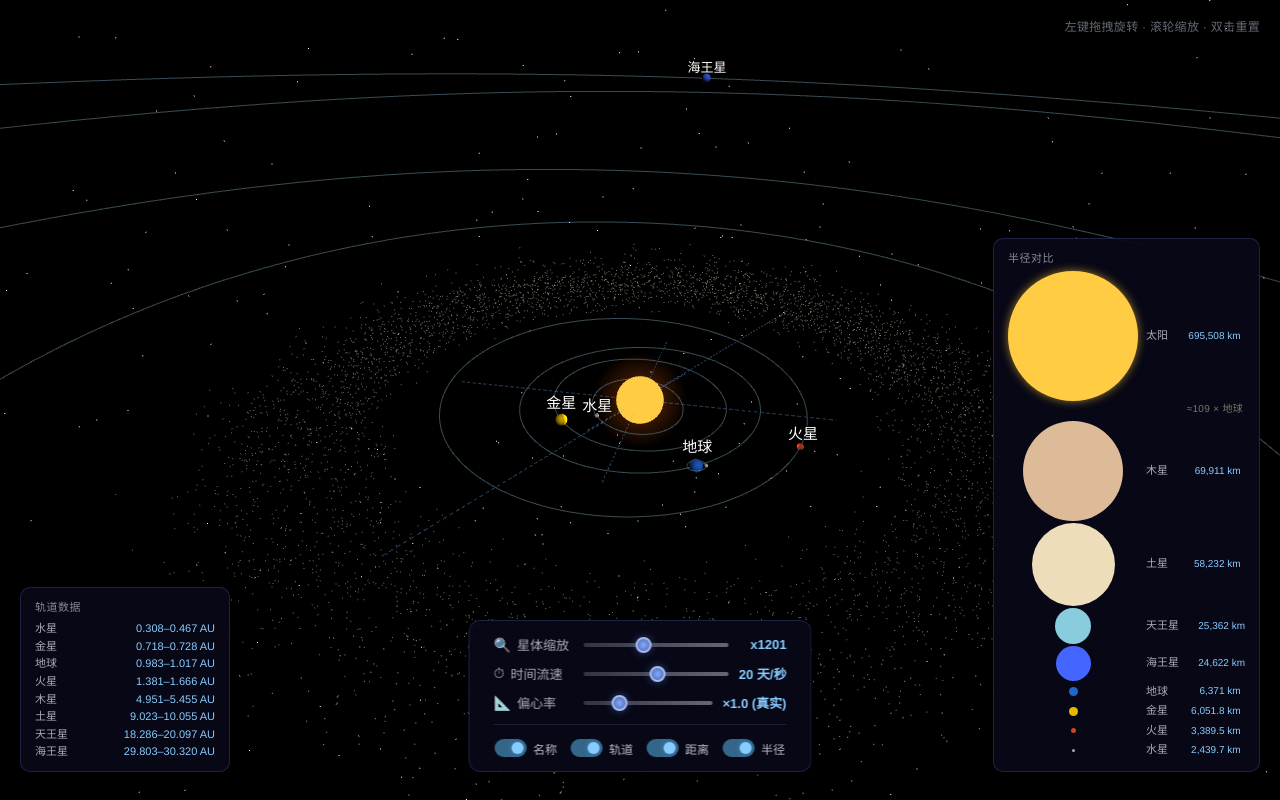
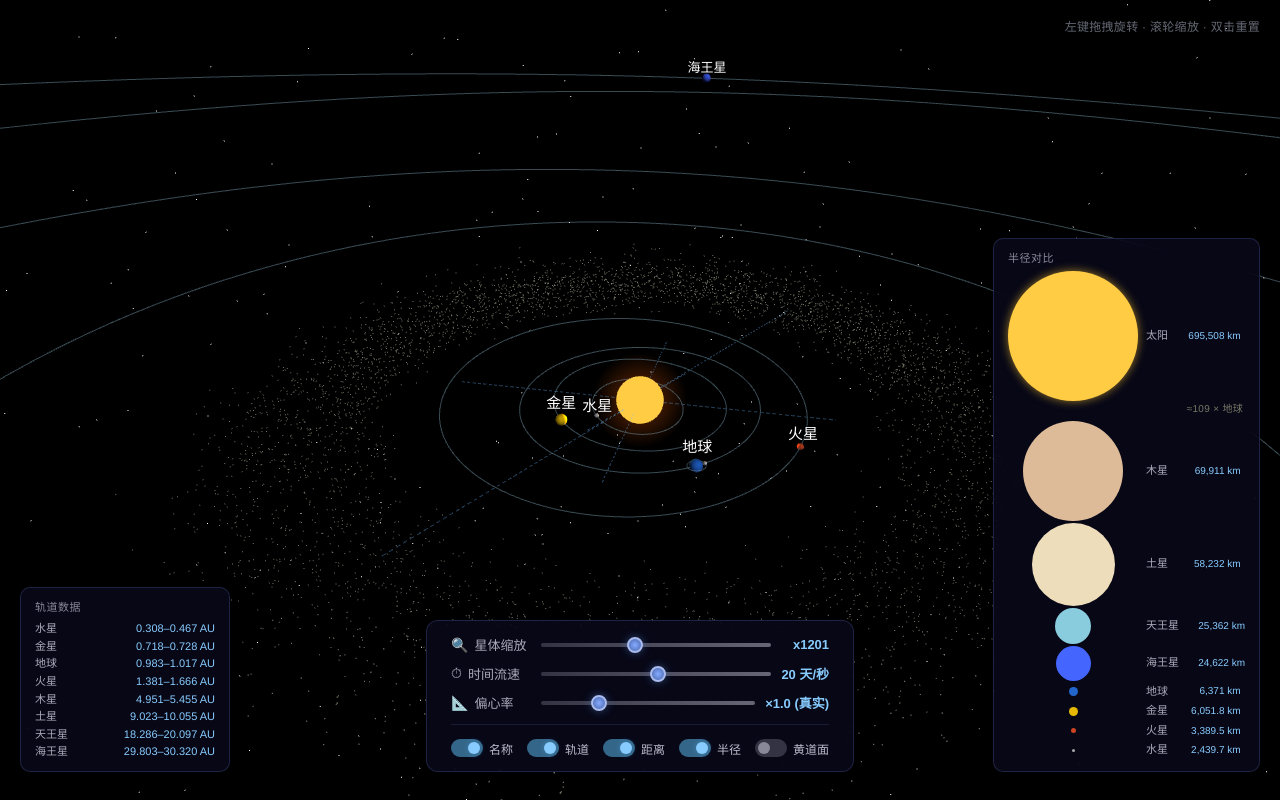
Before and after one commit to q-jade/solar-system, a website built with webpack: page src/index.html in a window 1280 px wide. Built offline with nearby package versions, Linux system fonts and the light colour scheme; animation ran at ten frames a second.

Commit message:
feat: add ecliptic plane reference disc with toggle control
- Add semi-transparent disc (RingGeometry) at y=0 as visual reference
  for orbital inclination — 60-160 unit radius, default hidden
- Add '黄道面' toggle switch in the control panel
- Export eclipticDisc from solarSystem for visibility control

```diff
--- a/src/index.html
+++ b/src/index.html
@@ -72,6 +72,11 @@
         <span class="toggle-track"></span>
         半径
       </label>
+      <label class="toggle-label">
+        <input type="checkbox" id="ecliptic-toggle">
+        <span class="toggle-track"></span>
+        黄道面
+      </label>
     </div>
   </div>
 
--- a/src/js/controls.js
+++ b/src/js/controls.js
@@ -144,6 +144,11 @@ export function initControls(sys, camera, renderer) {
             sizeToggle.checked ? '' : 'none';
     });
 
+    const eclipticToggle = $('#ecliptic-toggle');
+    eclipticToggle.addEventListener('change', () => {
+        sys.eclipticDisc.visible = eclipticToggle.checked;
+    });
+
     // ── Build size comparison panel (radius circles) ────────────────
     function buildSizePanel() {
         const list = document.getElementById('size-list');
--- a/src/js/solarSystem.js
+++ b/src/js/solarSystem.js
@@ -115,6 +115,21 @@ export function initSolarSystem() {
     labelRenderer.domElement.style.left = '0';
     labelRenderer.domElement.style.pointerEvents = 'none';
     document.getElementById('solar-system-container').appendChild(labelRenderer.domElement);
+
+    // ── Reference ecliptic plane disc (visual aid for inclination) ──
+    const eclipticDisc = new THREE.Mesh(
+        new THREE.RingGeometry(6, 160, 64),
+        new THREE.MeshBasicMaterial({
+            color: 0x778833,
+            transparent: true,
+            opacity: 0.5,
+            side: THREE.DoubleSide,
+            depthWrite: false,
+        })
+    );
+    eclipticDisc.rotation.x = -Math.PI / 2;
+    eclipticDisc.visible = false;
+    scene.add(eclipticDisc);
 
     // ── Stars ───────────────────────────────────────────────────────
     const starCount = 1800;
@@ -535,7 +550,7 @@ export function initSolarSystem() {
 
     return {
         scene, camera, renderer, labelRenderer,
-        planets, moon: moonObj, sun, asteroidBelt,
+        planets, moon: moonObj, sun, asteroidBelt, eclipticDisc,
         setScale, setSpeed, setLabelsVisible, setEccentricityMultiplier,
         update: updateOrbits,
         SUN_RADIUS, MAX_SCALE,
```
